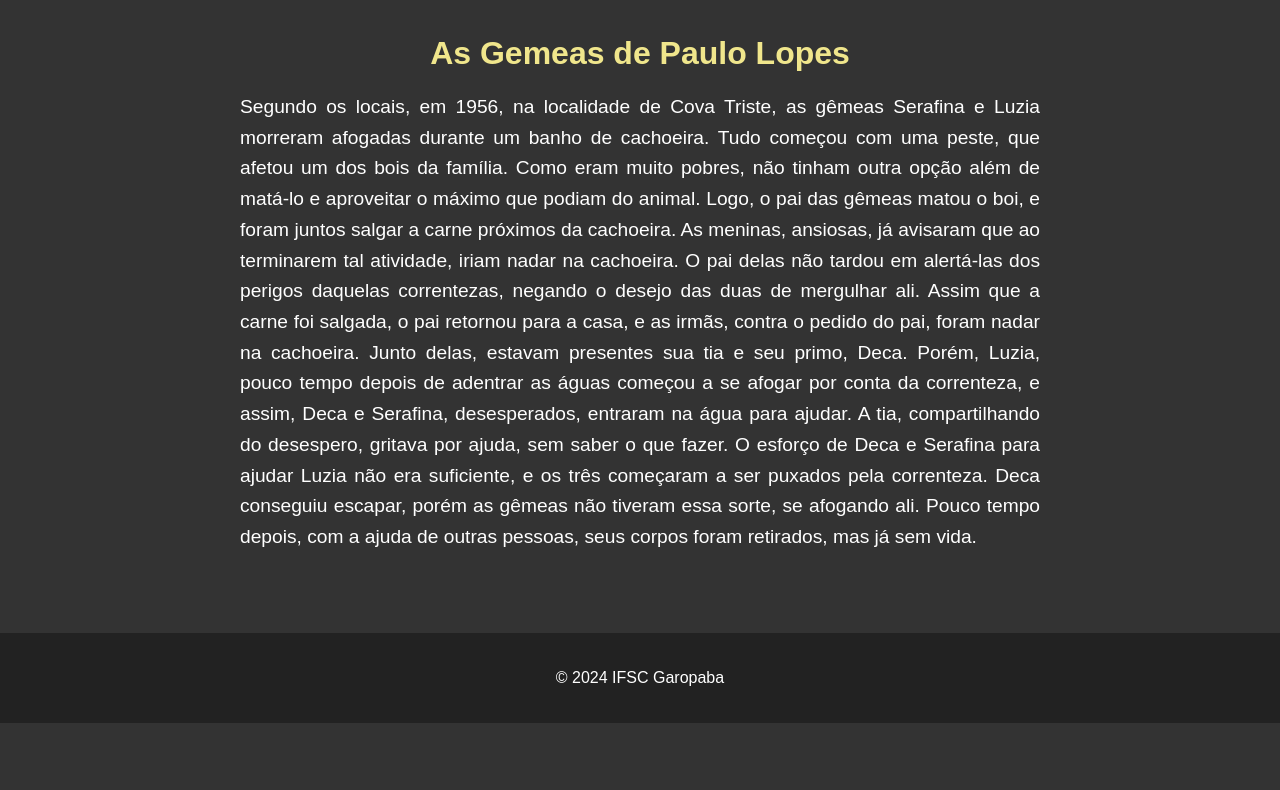
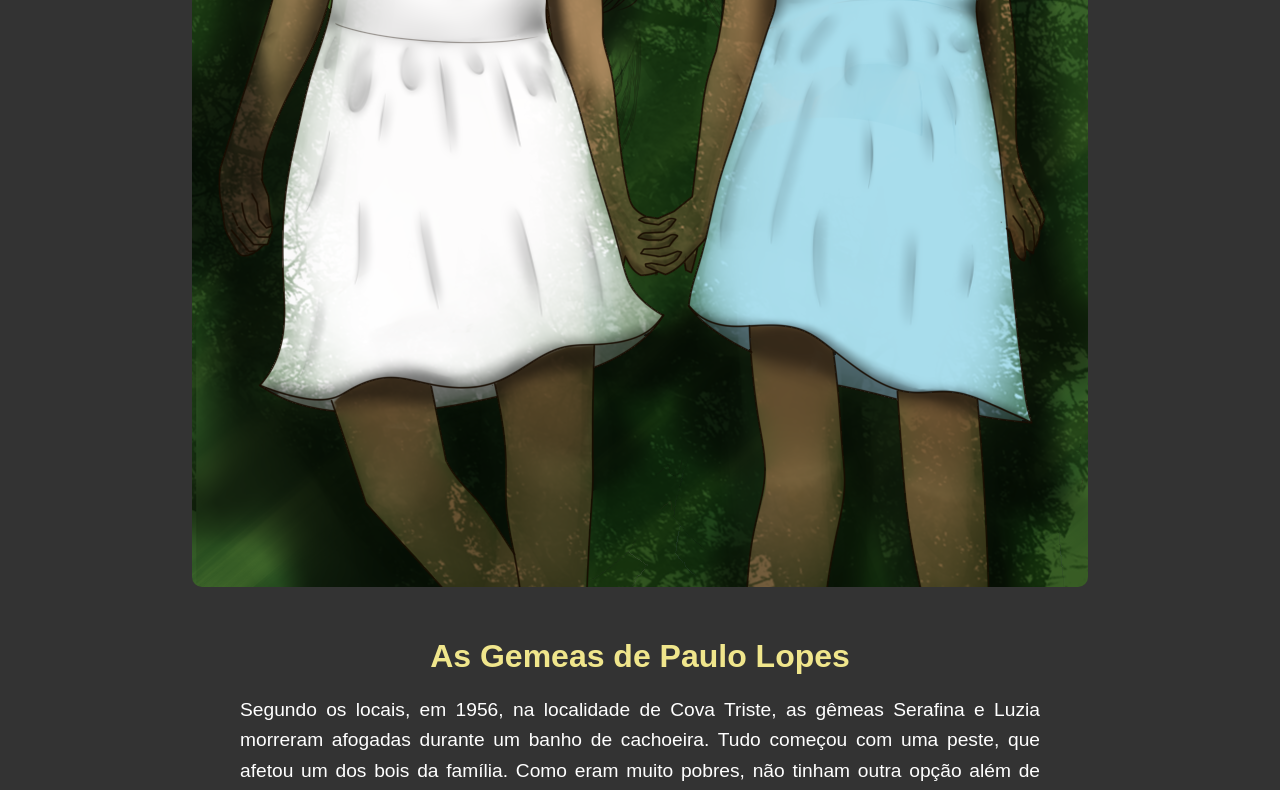
Before and after one commit to contoselendas/contos-e-lendas, a plain HTML site: page gemeas_paulo_lopes.html in a window 1280 px wide. Shown: the part 709-1499 px from the top of the page. Before the commit the page ends 1432 px from the top, so only its background shows below. Drawn offline with Linux system fonts and the light colour scheme.

Commit message:
fix: add photo gemeas paulo lopes

```diff
--- a/gemeas_paulo_lopes.html
+++ b/gemeas_paulo_lopes.html
@@ -81,7 +81,7 @@
 
     <div class="content">
 
-        <img src="logo roxa.png" alt="Imagem das gemeas">
+        <img src="As gemeas de Paulo Lopes (1).png" alt="Imagem das gemeas">
 
 
         <h2 class="story-title">As Gemeas de Paulo Lopes</h2>
```
Also changed, not shown: paulo_lopes.html (+1 -1 lines), As gemeas de Paulo Lopes (1).png (added).
